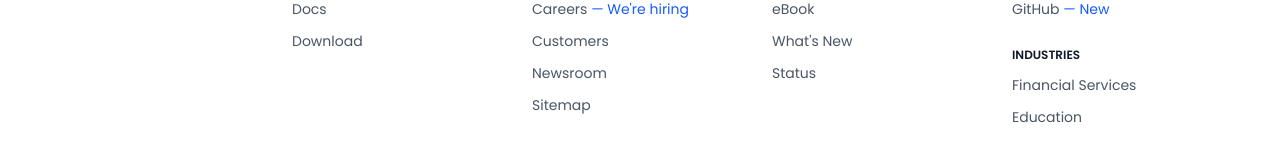
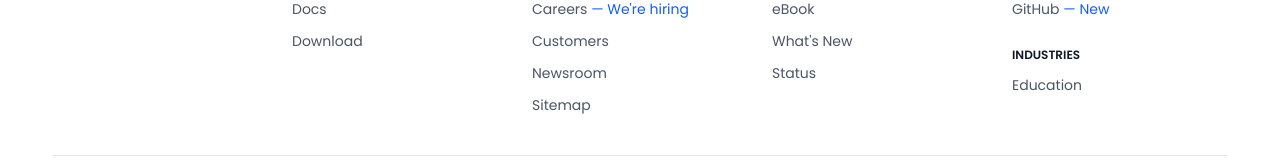
Before and after one commit to daniblagojevic/carent, a Next.js app: page / in a window 1280 px wide. Shown: the part 902-1067 px from the top of the page. Built offline with nearby package versions, Linux system fonts and the light colour scheme.

Commit message:
Remove Financial Services link from footer
Removed 'Financial Services' link from footer.

```diff
--- a/components/footer.tsx
+++ b/components/footer.tsx
@@ -65,7 +65,6 @@ export default function Footer() {
                             <h4 className="mt-7 text-xs font-semibold text-gray-900 uppercase">Industries</h4>
 
                             <div className="mt-3 grid space-y-3 text-sm">
-                                <p><a className="inline-flex gap-x-2 text-gray-600 hover:text-gray-800 focus:outline-hidden focus:text-gray-800" href="#">Financial Services</a></p>
                                 <p><a className="inline-flex gap-x-2 text-gray-600 hover:text-gray-800 focus:outline-hidden focus:text-gray-800" href="#">Education</a></p>
                             </div>
                         </div>
```
